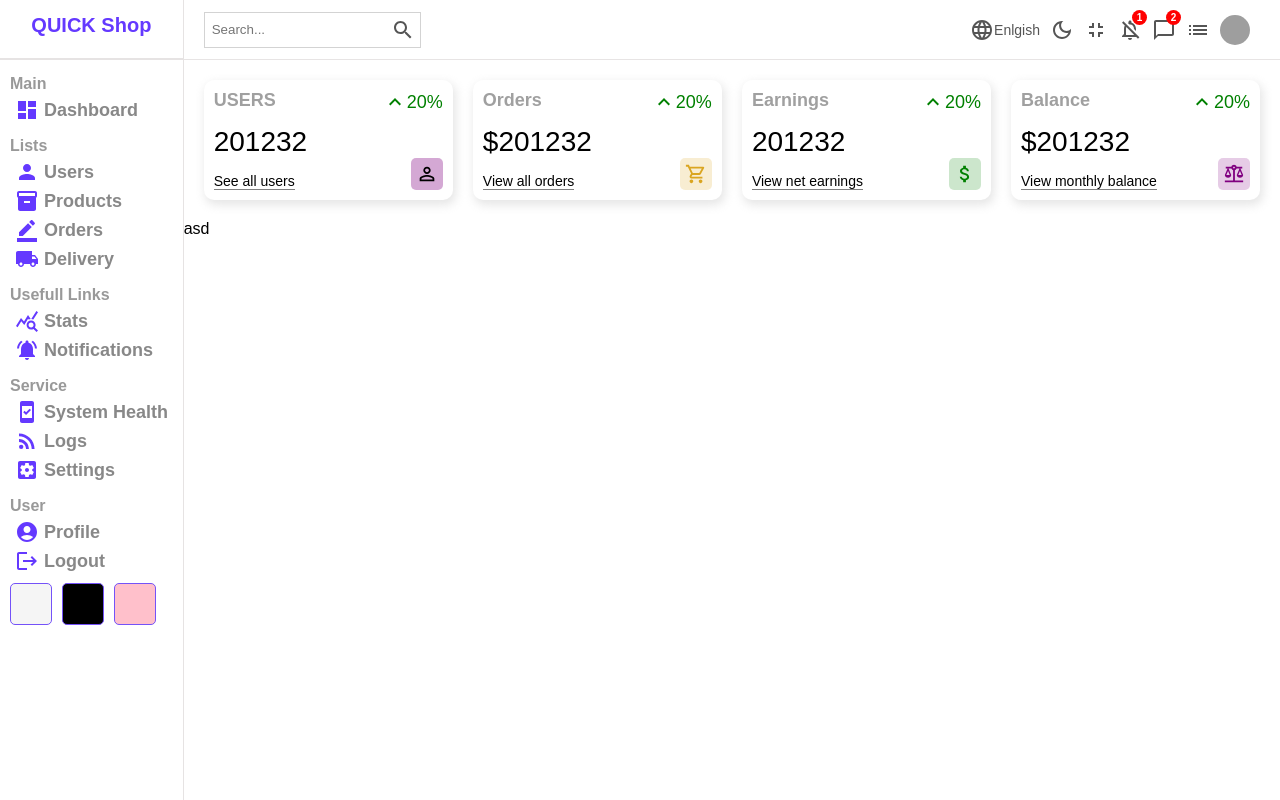
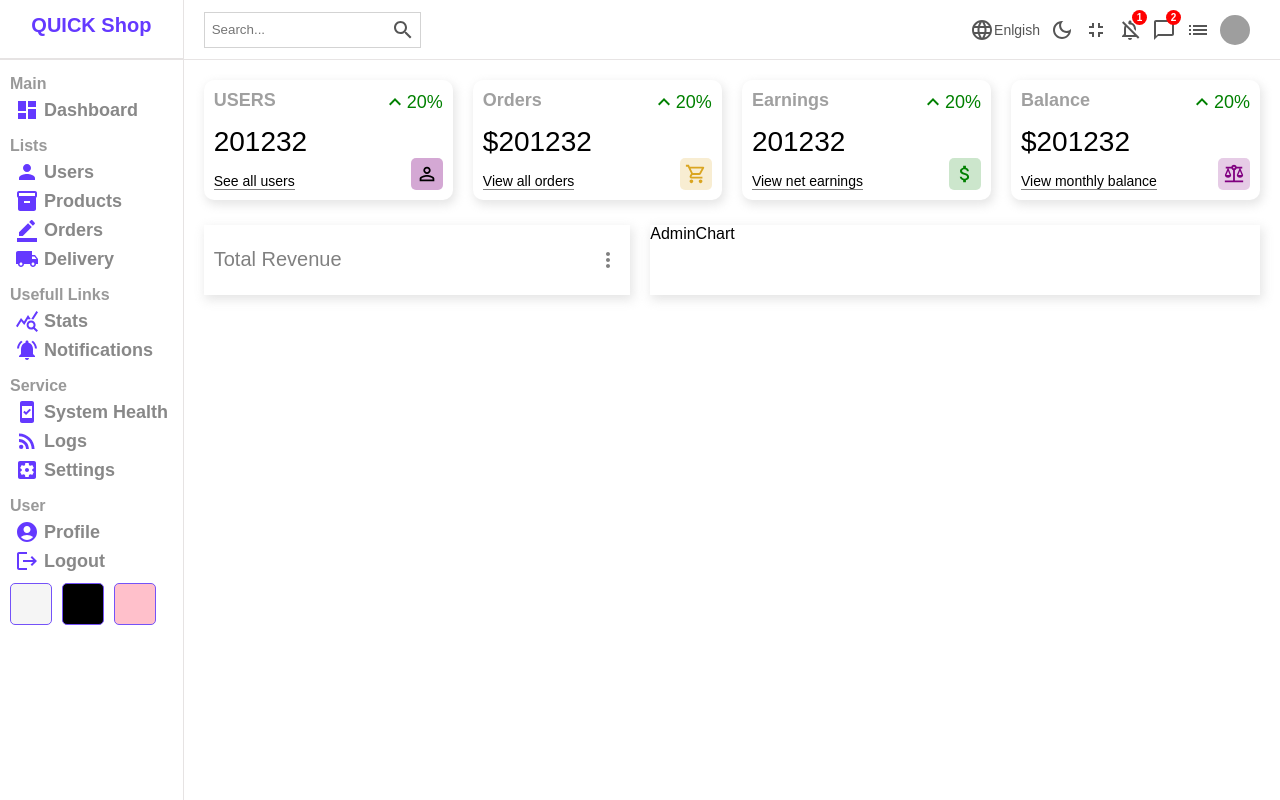
Before and after one commit to Christouu/quickShop, a React (Create React App) app in the folder client/: page /admin in a window 1280 px wide. Built offline with nearby package versions, Linux system fonts and the light colour scheme; grey boxes are pictures that could not be loaded.

Commit message:
starting admin featured and chart

```diff
--- /dev/null
+++ b/client/src/components/adminChart/AdminChart.jsx
@@ -0,0 +1,10 @@
+import { Container } from "./AdminChart.styles"
+
+
+const AdminChart = () => {
+  return (
+    <Container>AdminChart</Container>
+  )
+}
+
+export default AdminChart
--- /dev/null
+++ b/client/src/components/adminChart/AdminChart.styles.ts
@@ -0,0 +1,7 @@
+import styled from "styled-components";
+
+export const Container = styled.div`
+  flex: 3;
+  -webkit-box-shadow: 2px 4px 10px 1px rgba(0, 0, 0, 0.47);
+  box-shadow: 2px 4px 10px 1px rgba(201, 201, 201, 0.47);
+`;
--- /dev/null
+++ b/client/src/components/adminFeatured/AdminFeatured.styles.ts
@@ -0,0 +1,22 @@
+import styled from "styled-components";
+
+export const Container = styled.div`
+  flex: 2;
+  -webkit-box-shadow: 2px 4px 10px 1px rgba(0, 0, 0, 0.47);
+  box-shadow: 2px 4px 10px 1px rgba(201, 201, 201, 0.47);
+  padding: 10px;
+`;
+
+export const Top = styled.div`
+  display: flex;
+  align-items: center;
+  justify-content: space-between;
+  color: gray;
+`;
+
+export const H1 = styled.h1`
+  font-size: 20px;
+  font-weight: 500;
+`;
+
+export const Bottom = styled.div``;
--- /dev/null
+++ b/client/src/components/adminFeatured/AdminFeatured.tsx
@@ -0,0 +1,17 @@
+import { Bottom, Container, H1, Top } from "./AdminFeatured.styles";
+
+import MoreVertIcon from "@mui/icons-material/MoreVert";
+
+const AdminFeatured = () => {
+  return (
+    <Container>
+      <Top>
+        <H1>Total Revenue</H1>
+        <MoreVertIcon fontSize="medium" />
+      </Top>
+      <Bottom></Bottom>
+    </Container>
+  );
+};
+
+export default AdminFeatured;
--- a/client/src/pages/Admin/Admin.styles.ts
+++ b/client/src/pages/Admin/Admin.styles.ts
@@ -18,4 +18,8 @@ export const Widgets = styled.div`
   gap: 20px;
 `;
 
-export const Charts = styled.div``;
+export const Charts = styled.div`
+  display: flex;
+  padding: 5px 20px;
+  gap: 20px;
+`;
--- a/client/src/pages/Admin/Admin.tsx
+++ b/client/src/pages/Admin/Admin.tsx
@@ -1,3 +1,5 @@
+import AdminChart from "../../components/adminChart/AdminChart";
+import AdminFeatured from "../../components/adminFeatured/AdminFeatured";
 import AdminNavbar from "../../components/adminNavbar/AdminNavbar";
 import AdminSidebar from "../../components/adminSidebar/AdminSidebar";
 import AdminWidget from "../../components/adminWidget/AdminWidget";
@@ -15,7 +17,10 @@ const Admin = () => {
           <AdminWidget type="earnings" />
           <AdminWidget type="balance" />
         </Widgets>
-        <Charts>asd</Charts>
+        <Charts>
+          <AdminFeatured />
+          <AdminChart />
+        </Charts>
       </HomeContainer>
     </Container>
   );
```
